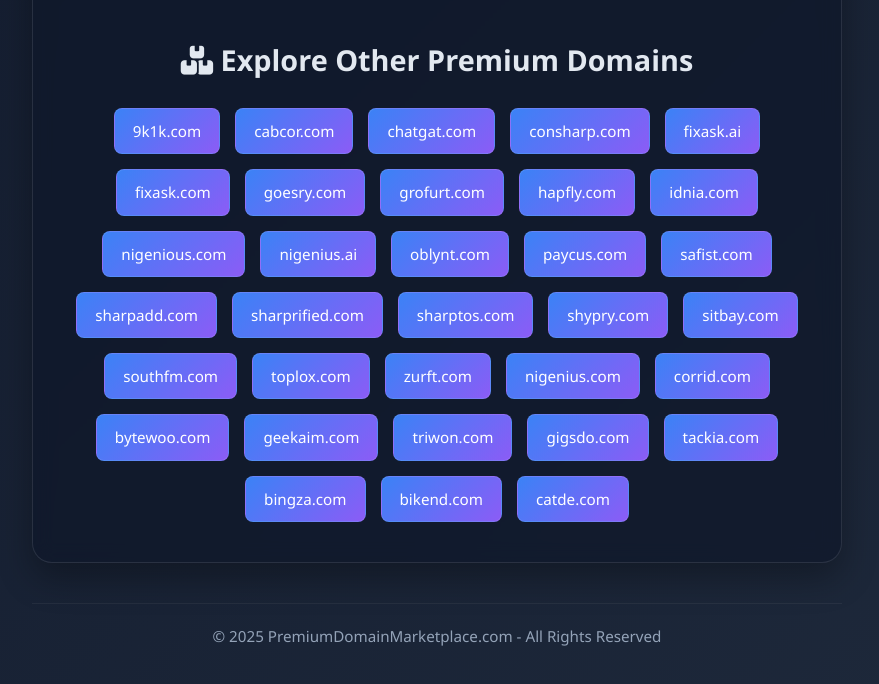
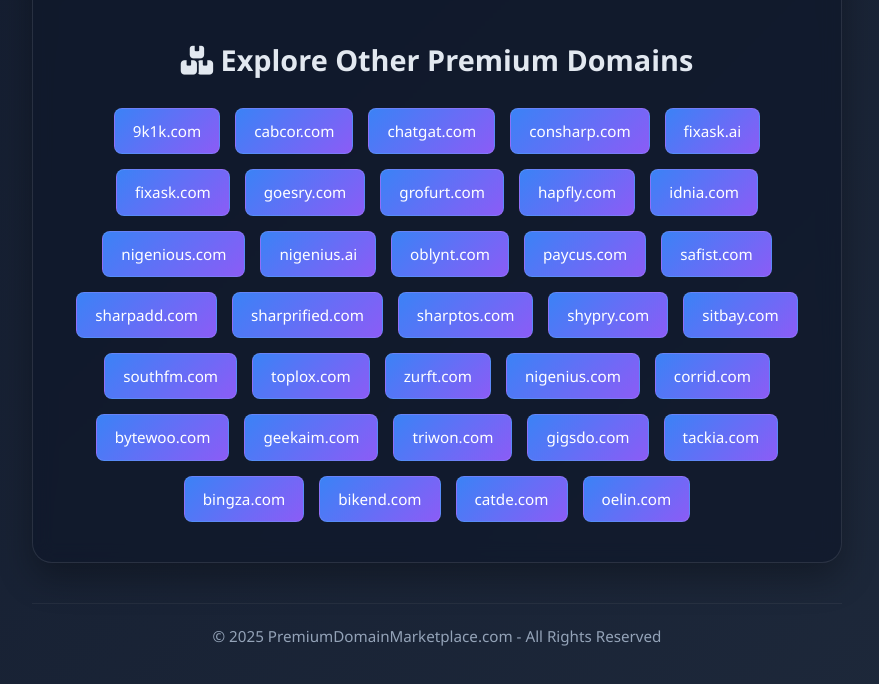
Before and after one commit to OLAOLEX/WISEOWL, a plain HTML site: page index.html in a window 1280 px wide. Shown: the part 1087-1771 px from the top of the page, without its empty margins (203-1082 px from the left). Drawn offline with Linux system fonts and the light colour scheme.

Commit message:
Update index.html

```diff
--- a/index.html
+++ b/index.html
@@ -95,7 +95,7 @@ const allDomains = [
   "9k1k.com","cabcor.com","chatgat.com","consharp.com","fixask.ai","fixask.com",
   "goesry.com","grofurt.com","hapfly.com","idnia.com","nigenious.com","nigenius.ai",
   "oblynt.com","paycus.com","safist.com","sharpadd.com","sharprified.com","sharptos.com",
-  "shypry.com","sitbay.com","southfm.com","toplox.com","zurft.com", "nigenius.com", "corrid.com", "bytewoo.com", "geekaim.com", "triwon.com", "gigsdo.com", "tackia.com", "bingza.com", "bikend.com", "catde.com"
+  "shypry.com","sitbay.com","southfm.com","toplox.com","zurft.com", "nigenius.com", "corrid.com", "bytewoo.com", "geekaim.com", "triwon.com", "gigsdo.com", "tackia.com", "bingza.com", "bikend.com", "catde.com", "oelin.com"
 ];
 
 // Detect domain from query param
```
